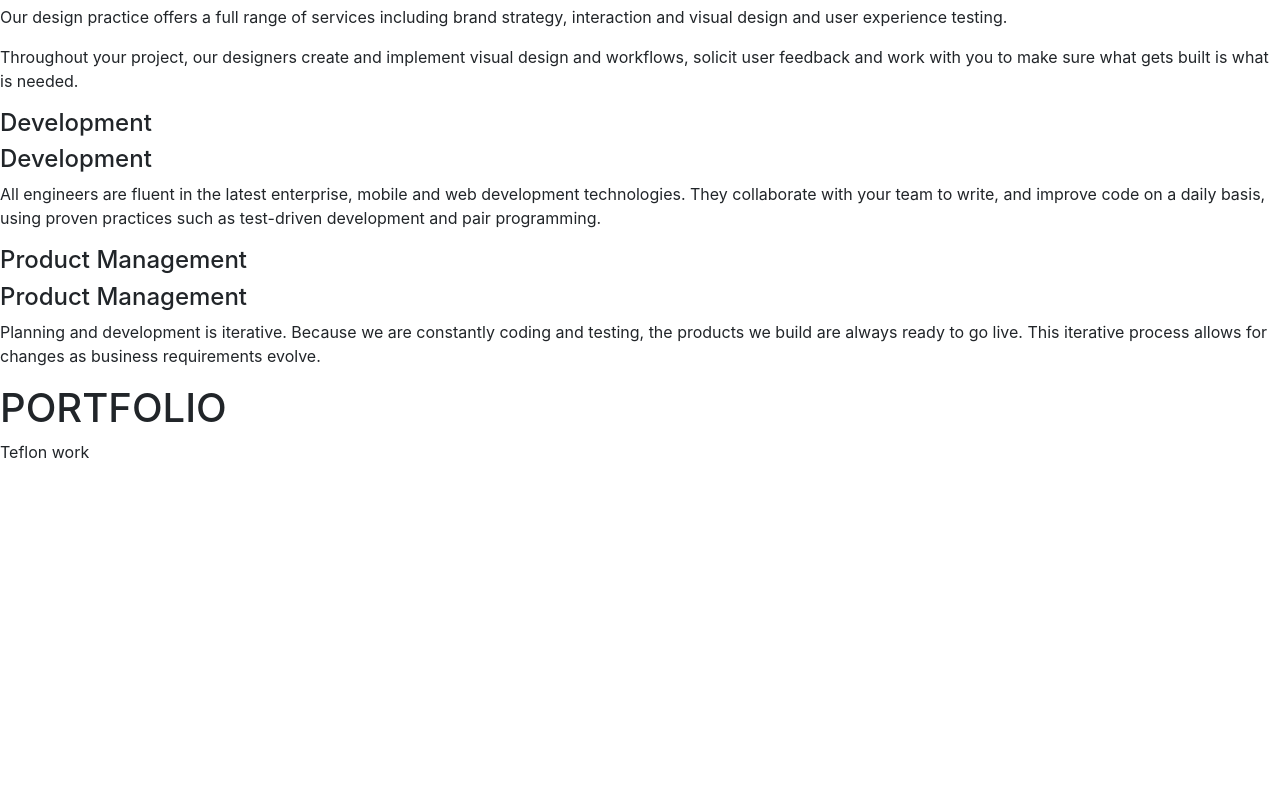
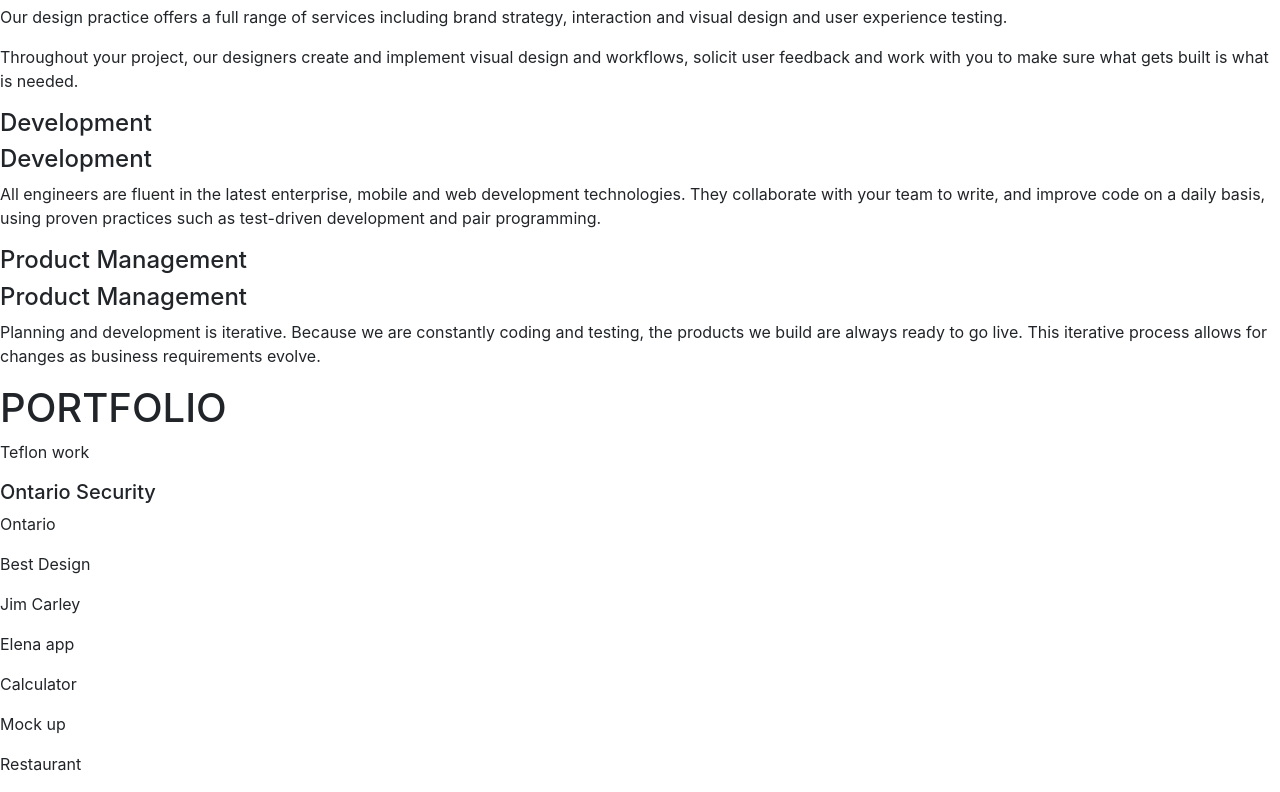
Before and after one commit to ekiptunge/delani-studio, a plain HTML site: page index.html in a window 1280 px wide. Shown: the part 549-1341 px from the top of the page. Before the commit the page ends 1029 px from the top, so only its background shows below. Drawn offline with nearby package versions, Linux system fonts and the light colour scheme.

Commit message:
h5 element on html

```diff
--- a/index.html
+++ b/index.html
@@ -110,11 +110,35 @@
                     <p>Teflon work</p>
                 </div>
                 <div>
-
+                    <div>
+                        <h5>Ontario Security</h5>
+                    </div>
+                    <p>Ontario</p>
+                </div>
+                <div>
+                    <p>Best Design</p>
+                </div>
+                <div>
+                    <p>Jim Carley</p>
+                </div>
+            </div>
+            <div>
+                <div>
+                    <p>Elena app</p>
+                </div>
+                <div>
+                    <p>Calculator</p>
+                </div>
+                <div>
+                    <p>Mock up</p>
+                </div>
+                <div>
+                    <p>Restaurant</p>
                 </div>
             </div>
         </div>
     </div>
+
     <script   src="https://code.jquery.com/jquery-3.3.1.min.js"   integrity="sha256-FgpCb/KJQlLNfOu91ta32o/NMZxltwRo8QtmkMRdAu8="   crossorigin="anonymous"></script>
     <script src="js/script.js"></script>
 </body>
```
